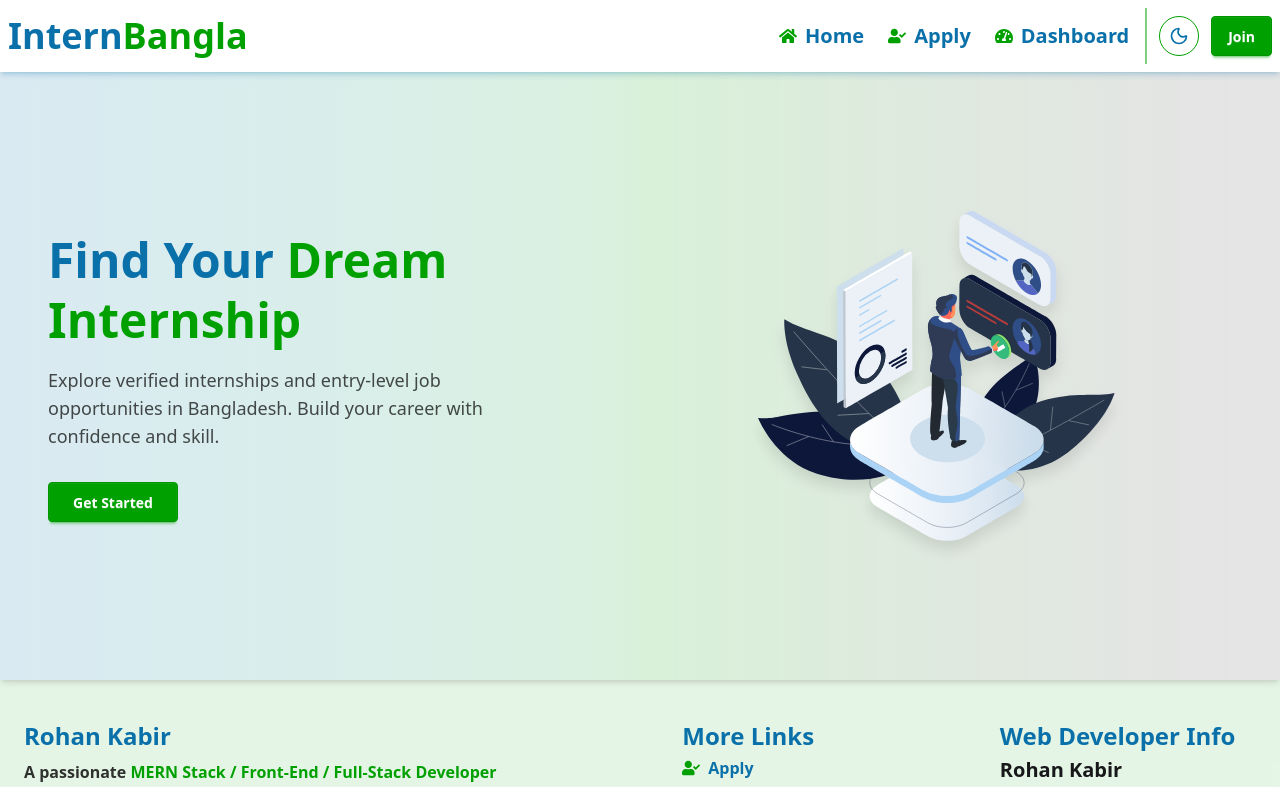
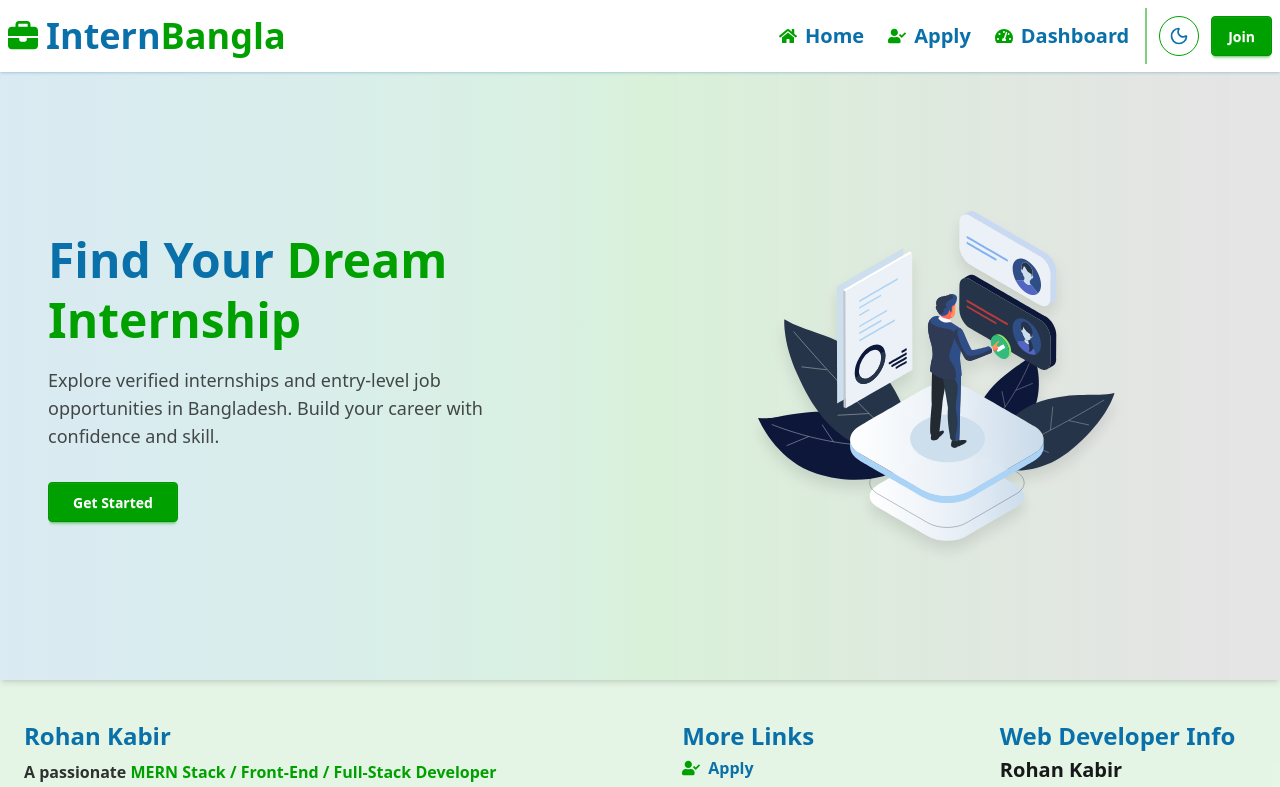
Before and after one commit to RohanR05/Job_Portal, a Next.js app: page / in a window 1280 px wide. Shown: the top 787 px of the page. Built offline with nearby package versions, Linux system fonts and the light colour scheme.

Commit message:
some issue

```diff
--- a/src/components/shared/Logo.jsx
+++ b/src/components/shared/Logo.jsx
@@ -1,10 +1,13 @@
+"use client";
 import Link from "next/link";
 import React from "react";
+import { FaBriefcase } from "react-icons/fa6";
 
 const Logo = () => {
   return (
     <div>
-      <Link href={"/"}>
+      <Link href={"/"} className="flex items-center gap-2">
+        <FaBriefcase className="text-secondary text-3xl" />
         <h2 className="text-2xl font-semibold md:text-3xl lg:text-4xl md:font-bold text-primary">
           Intern<span className="text-secondary">Bangla</span>
         </h2>
--- a/src/components/shared/Navbar.jsx
+++ b/src/components/shared/Navbar.jsx
@@ -30,7 +30,7 @@ const Navbar = () => {
   );
 
   return (
-    <div className="fixed top-0 left-0 right-0 mx-auto z-50 backdrop-blur-md bg-accent shadow-md shadow-primary/20">
+    <div className="fixed top-0 left-0 right-0 mx-auto z-50 backdrop-blur-md bg-accent/30 shadow shadow-primary/20">
       <div className="navbar max-w-9xl mx-auto">
         <div className="navbar-start">
           {/* Mobile Dropdown */}
```
